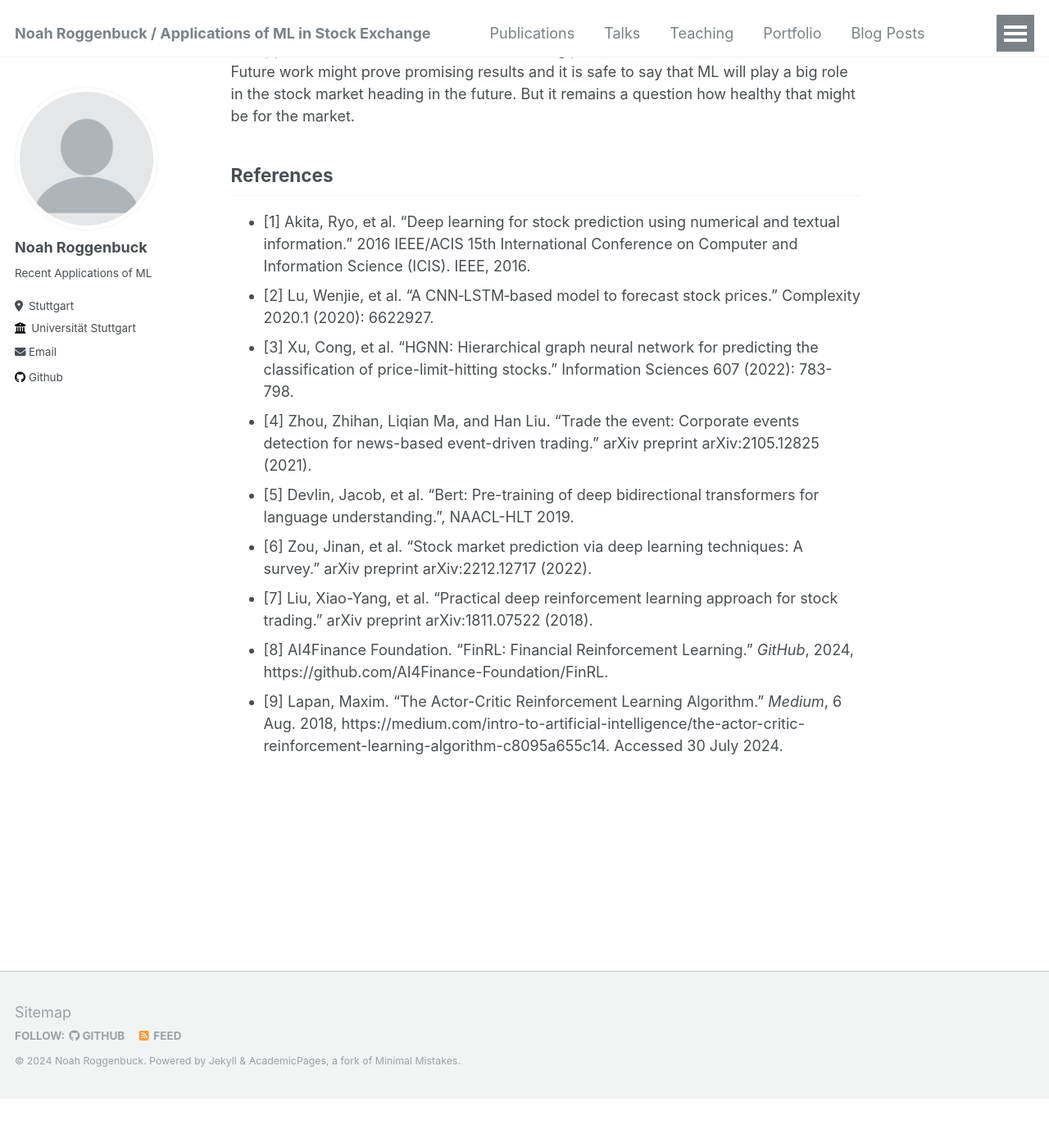
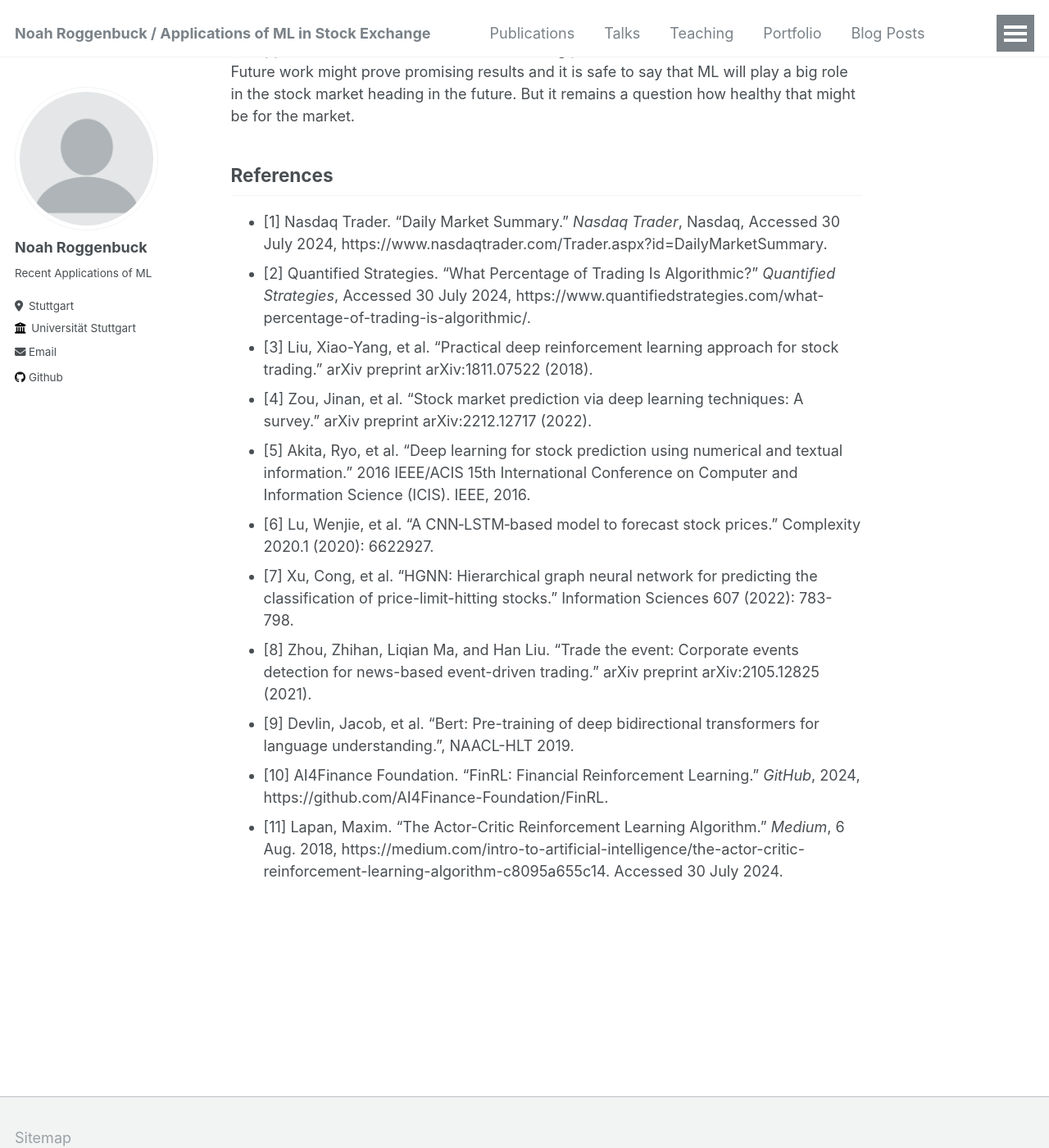
Before and after one commit to noahrog02/noahrog02.github.io, a Jekyll site: the page built from _pages/about.md, in a window 1280 px wide and 1400 px high, scrolled down 21633 px. Shown: the whole window at 82% size. Built offline with Jekyll 4.4.1, drawn with Linux system fonts in a browser that asks for light colours; before the commit the page ends 22973 px from its top, so only the background shows below that; some of the changed text lies outside the part shown.

Commit message:
Update about.md

```diff
--- a/_pages/about.md
+++ b/_pages/about.md
@@ -108,14 +108,14 @@ CNNs are often used for processing and analyzing visual data. They work by autom
 
 ![CNN](images/CNN.jpg) Image from [saturncloud](https://saturncloud.io/blog/a-comprehensive-guide-to-convolutional-neural-networks-the-eli5-way/)
 
-By slightly changing the problem formulation and constructing an image like input data it is still possible to use these CNN Models in the stock market. To create a grid like input, Lu et al. [2] created a 2D-Array representing a 10-day historical time series where each column is representing a day and the rows represent the opening price, closing price, highest price, lowest price and trading volume of each day. After a simple standarization process this input data is then acting as an input for a CNN Model which will input its extracted features into a LSTM Layer. This LSTM Layer will then produce many different output values that need to be processed by a full connection layer to produce a single closing price $$T+1$$ for the stock.
+By slightly changing the problem formulation and constructing an image like input data it is still possible to use these CNN Models in the stock market. To create a grid like input, Lu et al. [6] created a 2D-Array representing a 10-day historical time series where each column is representing a day and the rows represent the opening price, closing price, highest price, lowest price and trading volume of each day. After a simple standarization process this input data is then acting as an input for a CNN Model which will input its extracted features into a LSTM Layer. This LSTM Layer will then produce many different output values that need to be processed by a full connection layer to produce a single closing price $$T+1$$ for the stock.
 
-![CNN-LSTM](images/CNN_LSTM.jpg) Image from [2]
+![CNN-LSTM](images/CNN_LSTM.jpg) Image from [6]
 
 By using the MSE of the real value and the produced prediction they updated the parameters of the two models.
 To evaluate their models performance they compared it's mean absolute error and root mean squared error to different other models in stock price prediction, where their model performed best. Again, using this approach like the simple LSTM approach, one could use the prediction of the machine to trade for single days and amplify the gains by using leverage.
 
-![CNN-LSTM-Results](images/CNN-LSTM-Results.png) Table from [2]
+![CNN-LSTM-Results](images/CNN-LSTM-Results.png) Table from [6]
 
 ### Graph Neural Networks (GNN)
 
@@ -160,7 +160,7 @@ Using fixed tables of state-action pairs will not work in an environment like th
 
 ## Deep dive into FinRL
 
-Financial reinforcement learning (FinRL) [8] is the first open-source framework for financial reinforcement learning. It provides a toolkit for developing and evaluating reinforcement learning algorithms specifically for financial markets. FinRL aims to bridge the gap between finance and machine learning by offering resources and tools for both researchers and practitioners.
+Financial reinforcement learning (FinRL) [10] is the first open-source framework for financial reinforcement learning. It provides a toolkit for developing and evaluating reinforcement learning algorithms specifically for financial markets. FinRL aims to bridge the gap between finance and machine learning by offering resources and tools for both researchers and practitioners.
 
 ### Use Cases
 
@@ -198,7 +198,7 @@ $$
 \theta = \theta + \alpha \nabla J(\theta)
 $$
 
-![ActorCritic](images/ActorCritic.png) Image from [9]
+![ActorCritic](images/ActorCritic.png) Image from [11]
 
 ### Problem formulation for Portfolio Management
 
@@ -224,7 +224,7 @@ In the actual training phase the agent will learn based on 50000 time steps. Thi
 
 Once every agent has been trained, backtesting will be the last step to see how the agent would perform in the real market. First we will set up a sample portfolio that is fully invested in the Dow Jones Index and another that is fully invested into the Mean Variance Index. These two portfolios will create the baseline to see wheter the agents manage to beat the market or not. Lastly we will let the agents work on the backtesting environment. By tracking the value of each portfolio each day we get the following graph:
 
-![FinRL_Results](images/FinRL_Results.png) Image from [8]
+![FinRL_Results](images/FinRL_Results.png) Image from [10]
 
 The first thing to see is that every portfolio moved in the same pattern, basically having the same up and down movements. Yet no agent manages to fully beat the market to make more profit than the Mean Variance Index. Not even the DDPG agent or the TD3 (improvement to DDPG) agent outperformed the market. This is contradictory to the graph by Liu et al. presented in the motivation part where they managed to greatly outperform the market. The exact reason for the clear difference might come from fine tuning aspects but also from the fact that the DDPG agent from Liu et al. never stopped training. Even when trading in the real market they enabled the agent to continue learning so that it catches new trends. <br>
 In the given example usage of FinRL we did not consider the fact of continuous learning as this requires a decent amount of extra work.
@@ -247,12 +247,14 @@ Future work might prove promising results and it is safe to say that ML will pla
 
 ## References
 
-- [1] Akita, Ryo, et al. "Deep learning for stock prediction using numerical and textual information." 2016 IEEE/ACIS 15th International Conference on Computer and Information Science (ICIS). IEEE, 2016.
-- [2] Lu, Wenjie, et al. "A CNN‐LSTM‐based model to forecast stock prices." Complexity 2020.1 (2020): 6622927.
-- [3] Xu, Cong, et al. "HGNN: Hierarchical graph neural network for predicting the classification of price-limit-hitting stocks." Information Sciences 607 (2022): 783-798.
-- [4] Zhou, Zhihan, Liqian Ma, and Han Liu. "Trade the event: Corporate events detection for news-based event-driven trading." arXiv preprint arXiv:2105.12825 (2021).
-- [5] Devlin, Jacob, et al. "Bert: Pre-training of deep bidirectional transformers for language understanding.", NAACL-HLT 2019.
-- [6] Zou, Jinan, et al. "Stock market prediction via deep learning techniques: A survey." arXiv preprint arXiv:2212.12717 (2022).
-- [7] Liu, Xiao-Yang, et al. "Practical deep reinforcement learning approach for stock trading." arXiv preprint arXiv:1811.07522 (2018).
-- [8] AI4Finance Foundation. "FinRL: Financial Reinforcement Learning." *GitHub*, 2024, https://github.com/AI4Finance-Foundation/FinRL.
-- [9] Lapan, Maxim. "The Actor-Critic Reinforcement Learning Algorithm." *Medium*, 6 Aug. 2018, https://medium.com/intro-to-artificial-intelligence/the-actor-critic-reinforcement-learning-algorithm-c8095a655c14. Accessed 30 July 2024.
+- [1] Nasdaq Trader. "Daily Market Summary." *Nasdaq Trader*, Nasdaq, Accessed 30 July 2024, https://www.nasdaqtrader.com/Trader.aspx?id=DailyMarketSummary.
+- [2] Quantified Strategies. "What Percentage of Trading Is Algorithmic?" *Quantified Strategies*, Accessed 30 July 2024, https://www.quantifiedstrategies.com/what-percentage-of-trading-is-algorithmic/.
+- [3] Liu, Xiao-Yang, et al. "Practical deep reinforcement learning approach for stock trading." arXiv preprint arXiv:1811.07522 (2018).
+- [4] Zou, Jinan, et al. "Stock market prediction via deep learning techniques: A survey." arXiv preprint arXiv:2212.12717 (2022).
+- [5] Akita, Ryo, et al. "Deep learning for stock prediction using numerical and textual information." 2016 IEEE/ACIS 15th International Conference on Computer and Information Science (ICIS). IEEE, 2016.
+- [6] Lu, Wenjie, et al. "A CNN‐LSTM‐based model to forecast stock prices." Complexity 2020.1 (2020): 6622927.
+- [7] Xu, Cong, et al. "HGNN: Hierarchical graph neural network for predicting the classification of price-limit-hitting stocks." Information Sciences 607 (2022): 783-798.
+- [8] Zhou, Zhihan, Liqian Ma, and Han Liu. "Trade the event: Corporate events detection for news-based event-driven trading." arXiv preprint arXiv:2105.12825 (2021).
+- [9] Devlin, Jacob, et al. "Bert: Pre-training of deep bidirectional transformers for language understanding.", NAACL-HLT 2019.
+- [10] AI4Finance Foundation. "FinRL: Financial Reinforcement Learning." *GitHub*, 2024, https://github.com/AI4Finance-Foundation/FinRL.
+- [11] Lapan, Maxim. "The Actor-Critic Reinforcement Learning Algorithm." *Medium*, 6 Aug. 2018, https://medium.com/intro-to-artificial-intelligence/the-actor-critic-reinforcement-learning-algorithm-c8095a655c14. Accessed 30 July 2024.
```
Also changed, not shown: other parts of _pages/about.md (+13 -13 lines).
